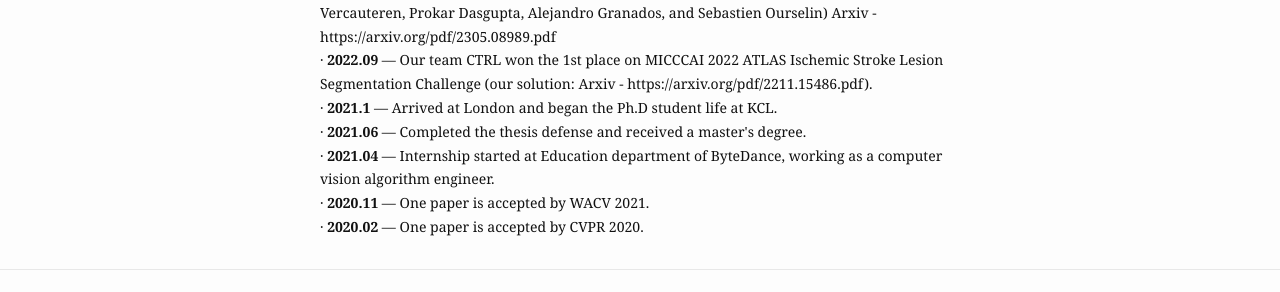
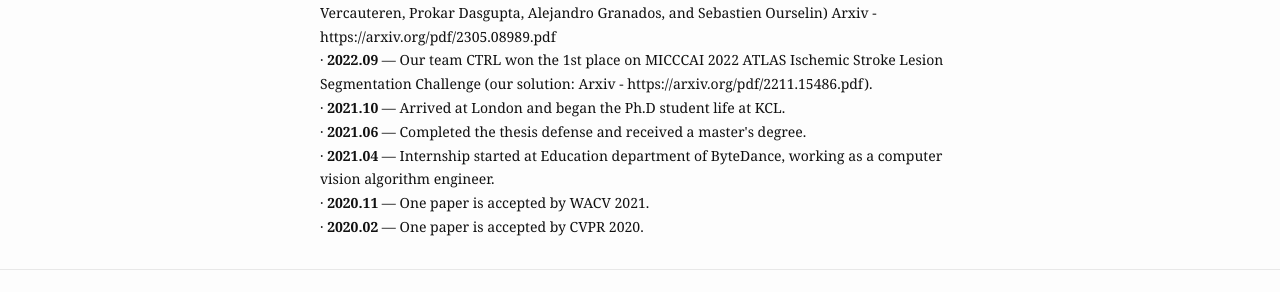
Before and after one commit to MRUIL/MRUIL.github.io, a Jekyll site: the page built from index.md, in a window 1280 px wide. Shown: the part 517-809 px from the top of the page. Built offline with Jekyll 4.4.1, drawn with Linux system fonts in a browser that asks for light colours.

Commit message:
Update index.md

```diff
--- a/index.md
+++ b/index.md
@@ -10,7 +10,7 @@ news-items:
     description: "One paper is released to Arxiv (under review). (LoViT: Long Video Transformer for Surgical Phase Recognition. Yang Liu, Maxence Boels, Luis C. Garcia-Peraza-Herrera, Tom Vercauteren, Prokar Dasgupta, Alejandro Granados, and Sebastien Ourselin) Arxiv - https://arxiv.org/pdf/2305.08989.pdf"
   - title: 2022.09
     description: "Our team CTRL won the 1st place on MICCCAI 2022 ATLAS Ischemic Stroke Lesion Segmentation Challenge (our solution: Arxiv - https://arxiv.org/pdf/2211.15486.pdf)."
-  - title: 2021.10
+  - title: "2021.10"
     description: Arrived at London and began the Ph.D student life at KCL.
   - title: 2021.06
     description: Completed the thesis defense and received a master's degree.
```
